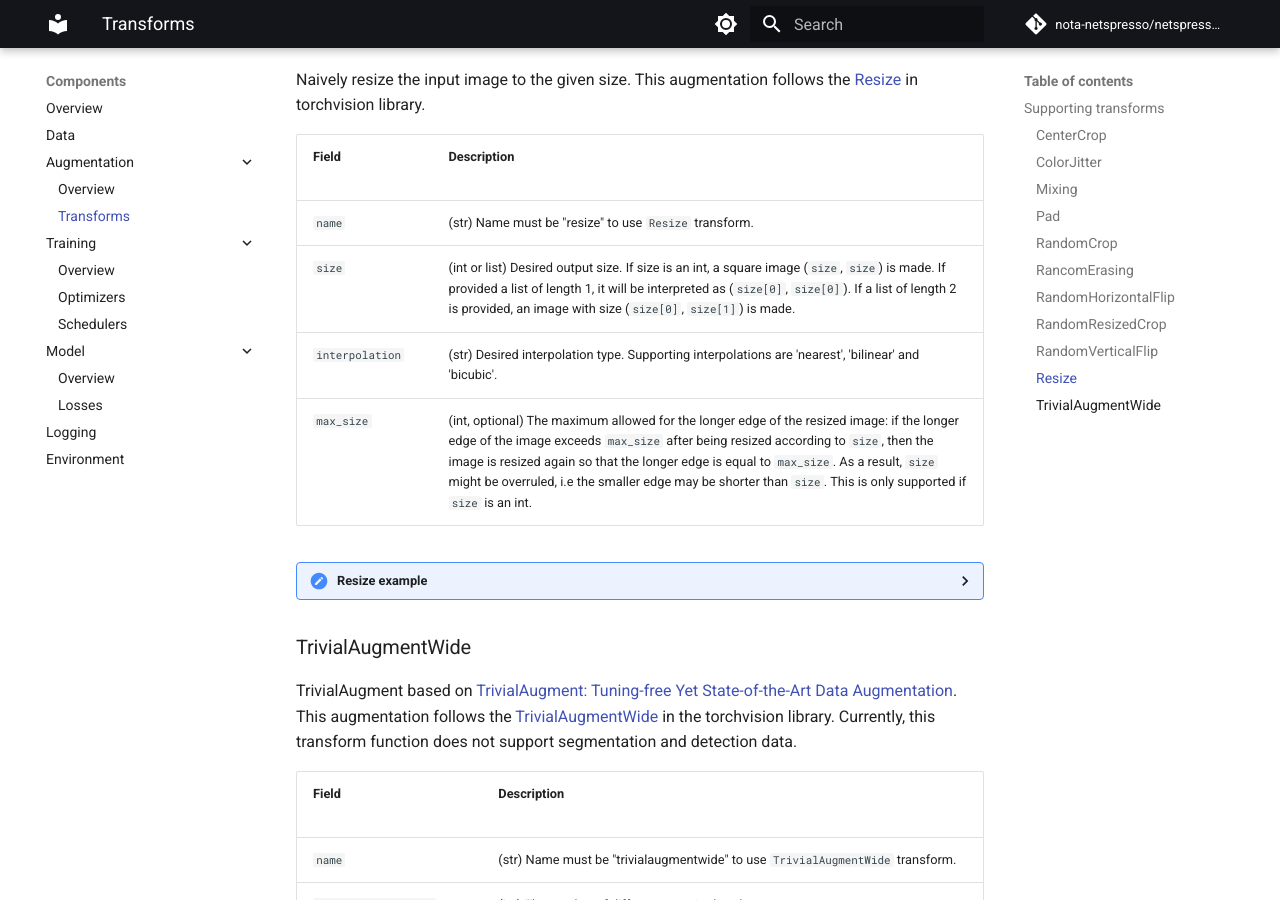
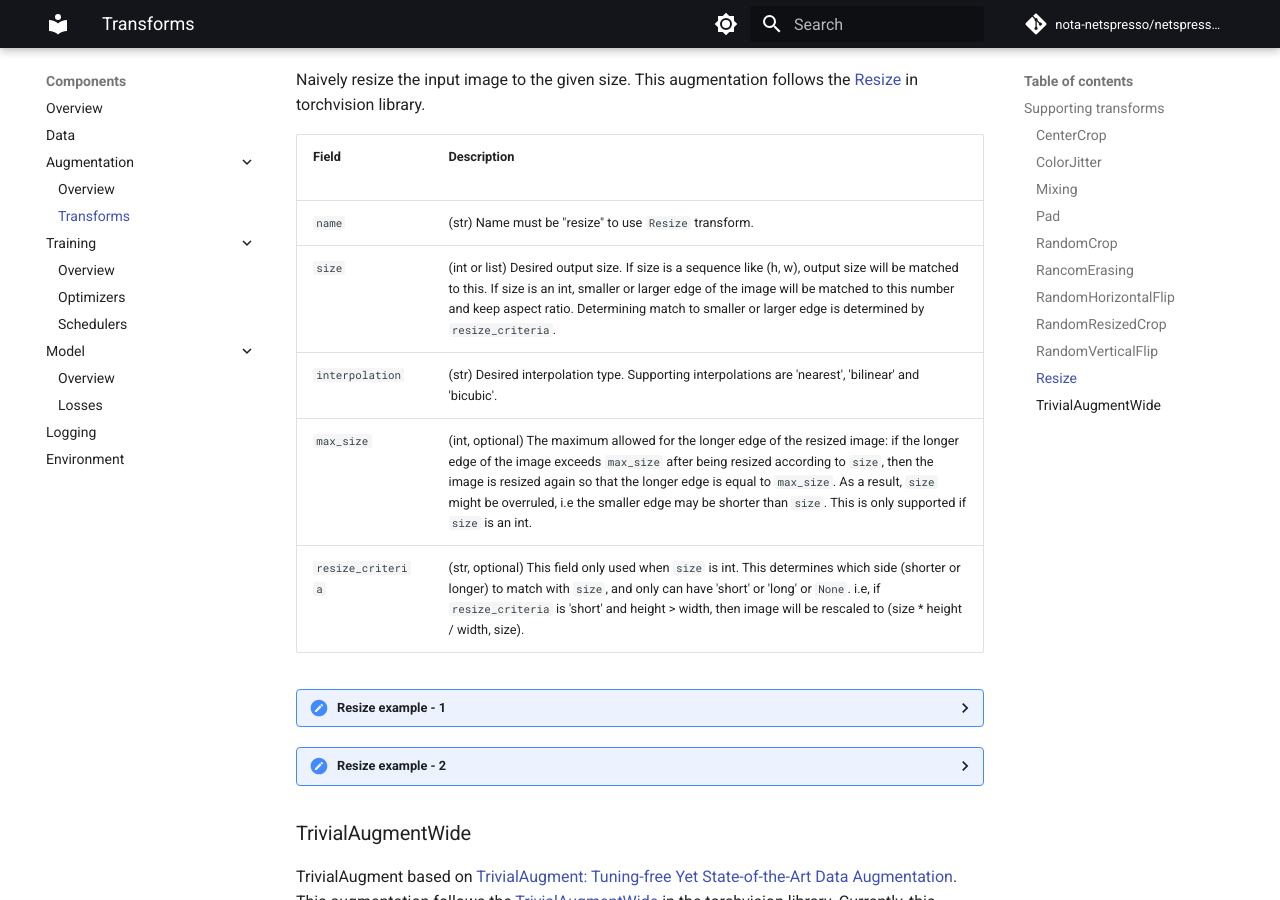
Before and after one commit to Nota-NetsPresso/netspresso-trainer, an MkDocs documentation site: the page built from docs/components/augmentation/transforms.md, in a window 1280 px wide and 900 px high, scrolled down 5437 px. Built offline with MkDocs 1.6.1 and Material for MkDocs 9.7.7, drawn with Linux system fonts in a browser that asks for light colours; comment, search, counter and statistics services are not loaded.

Commit message:
Update docs

````diff
--- a/docs/components/augmentation/transforms.md
+++ b/docs/components/augmentation/transforms.md
@@ -240,12 +240,13 @@ Naively resize the input image to the given size. This augmentation follows the
 | Field <img width=200/> | Description |
 |---|---|
 | `name` | (str) Name must be "resize" to use `Resize` transform. |
-| `size` | (int or list) Desired output size. If size is an int, a square image (`size`, `size`) is made. If provided a list of length 1, it will be interpreted as (`size[0]`, `size[0]`). If a list of length 2 is provided, an image with size (`size[0]`, `size[1]`) is made. |
+| `size` | (int or list) Desired output size. If size is a sequence like (h, w), output size will be matched to this. If size is an int, smaller or larger edge of the image will be matched to this number and keep aspect ratio. Determining match to smaller or larger edge is determined by `resize_criteria`. |
 | `interpolation` | (str) Desired interpolation type. Supporting interpolations are 'nearest', 'bilinear' and 'bicubic'. |
 | `max_size` | (int, optional) The maximum allowed for the longer edge of the resized image: if the longer edge of the image exceeds `max_size` after being resized according to `size`, then the image is resized again so that the longer edge is equal to `max_size`. As a result, `size` might be overruled, i.e the smaller edge may be shorter than `size`. This is only supported if `size` is an int. |
+| `resize_criteria` | (str, optional) This field only used when `size` is int. This determines which side (shorter or longer) to match with `size`, and only can have 'short' or 'long' or `None`. i.e, if `resize_criteria` is 'short' and height > width, then image will be rescaled to (size * height / width, size). |
 
 <details>
-  <summary>Resize example</summary>
+  <summary>Resize example - 1</summary>
 
   ```yaml
   augmentation:
@@ -255,6 +256,22 @@ Naively resize the input image to the given size. This augmentation follows the
         size: [256, 256]
         interpolation: 'bilinear'
         max_size: ~
+        resize_criteria: ~
+  ```
+</details>
+
+<details>
+  <summary>Resize example - 2</summary>
+
+  ```yaml
+  augmentation:
+    train:
+      -
+        name: resize
+        size: 256
+        interpolation: 'bilinear'
+        max_size: ~
+        resize_criteria: long
   ```
 </details>
 
````
